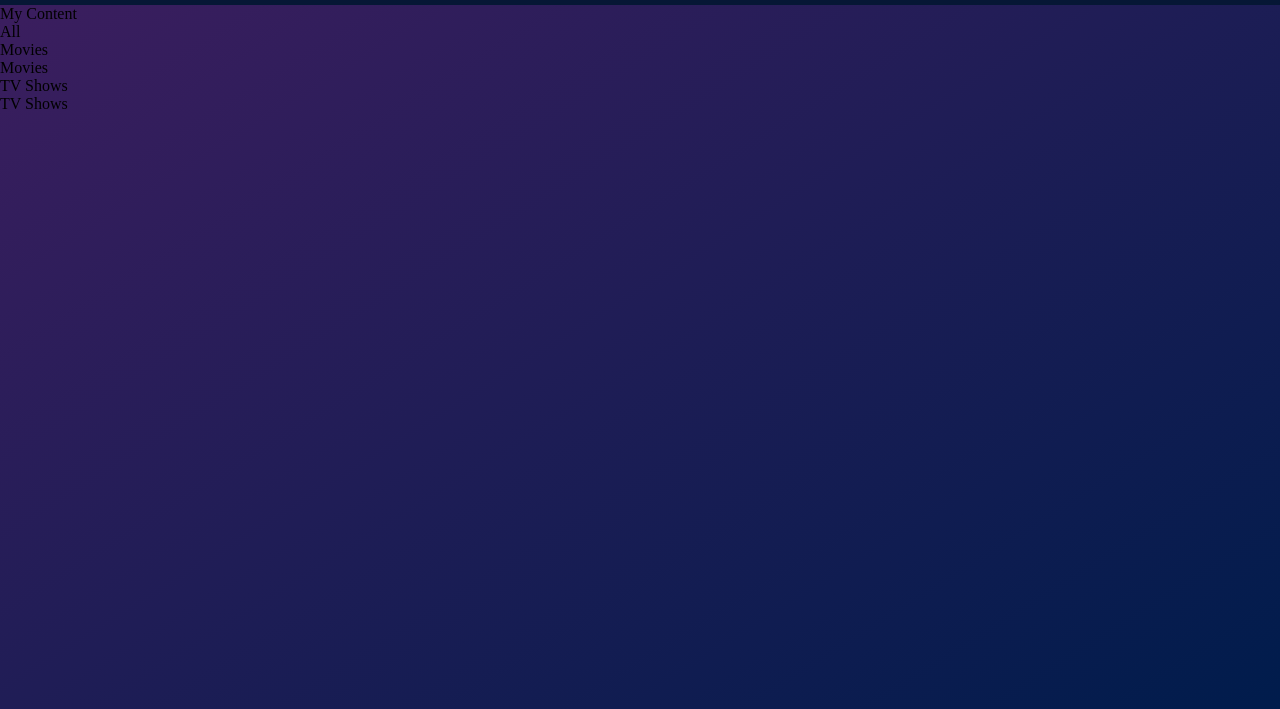
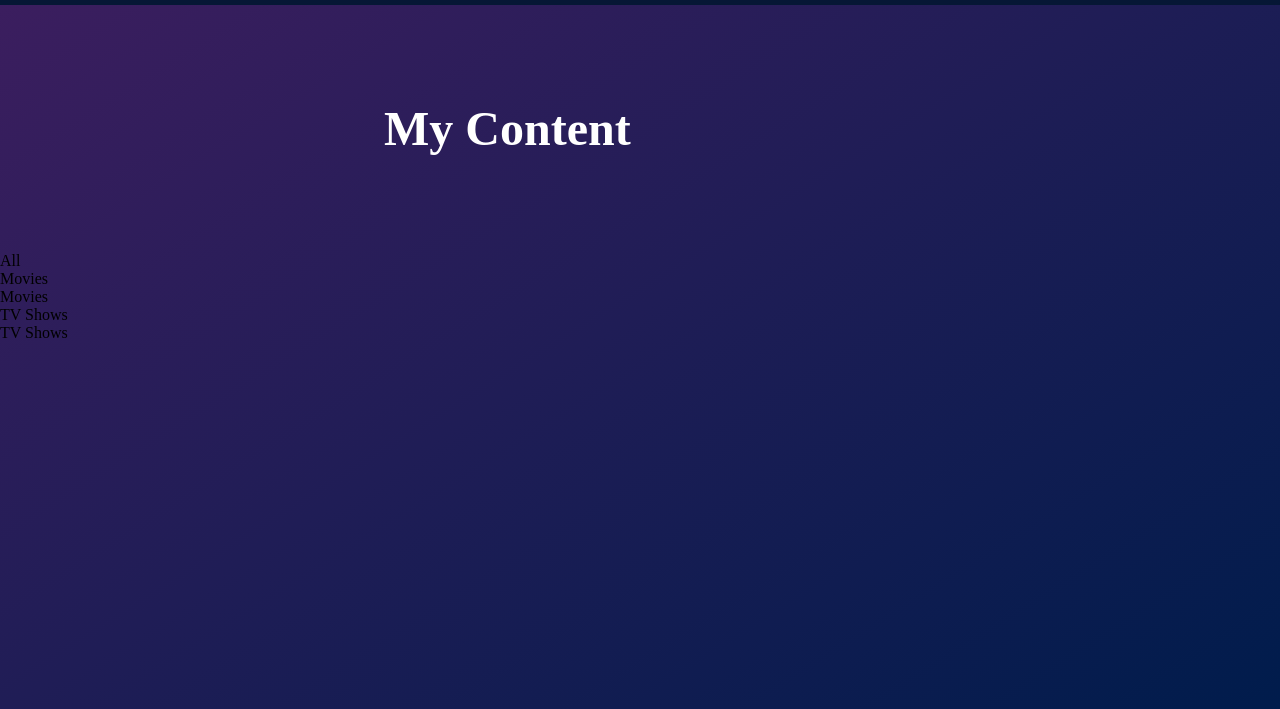
Before and after one commit to Nicole-Tam/WatchBox-TV-Show-and-Movie-Tracking-Web-App, a website: page public/index.html in a window 1280 px wide. Shown: the part 91-800 px from the top of the page. Drawn offline with Linux system fonts and the light colour scheme.

Commit message:
small legibility fixes and added content head css

```diff
--- a/public/styles.css
+++ b/public/styles.css
@@ -35,7 +35,7 @@ body {
   justify-content: space-between;
   align-items: center;
   padding: 1em 3em;
-  height:4em;
+  height: 4em;
   background-color: #061735;
 }
 
@@ -51,13 +51,20 @@ body {
 #add-content button {
   height: 70%;
   width: 15rem;
-  color:#003A6D;
-  font-size:20px;
+  color: #003A6D;
+  font-size: 20px;
   border-radius: 3px;
 }
 
 #logo {
   z-index: 9999;
   width: 13em;
-  justify-content:flex-start;
+  justify-content: flex-start;
 }
+
+#my-content{
+  font-size: 3em;
+  font-weight: bold;
+  color: white;
+  margin: 2em 8em;
+}
```
